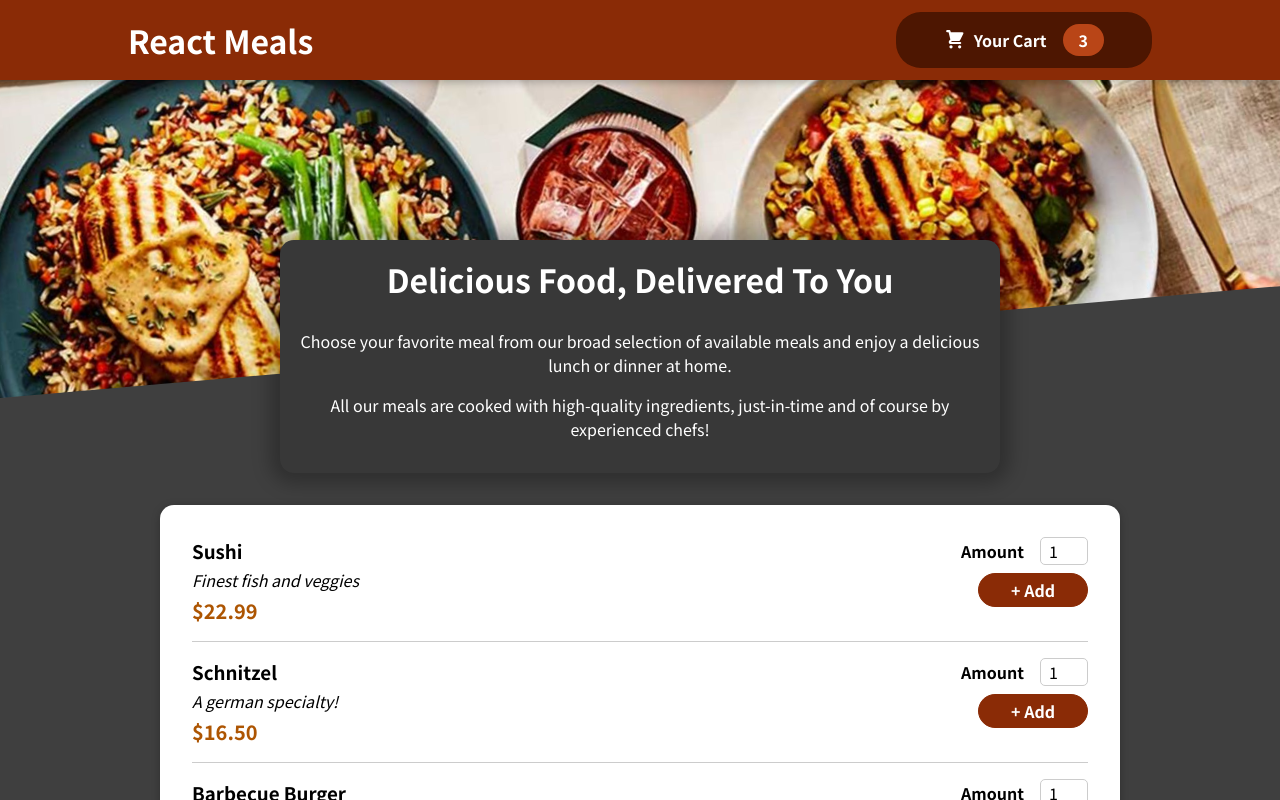
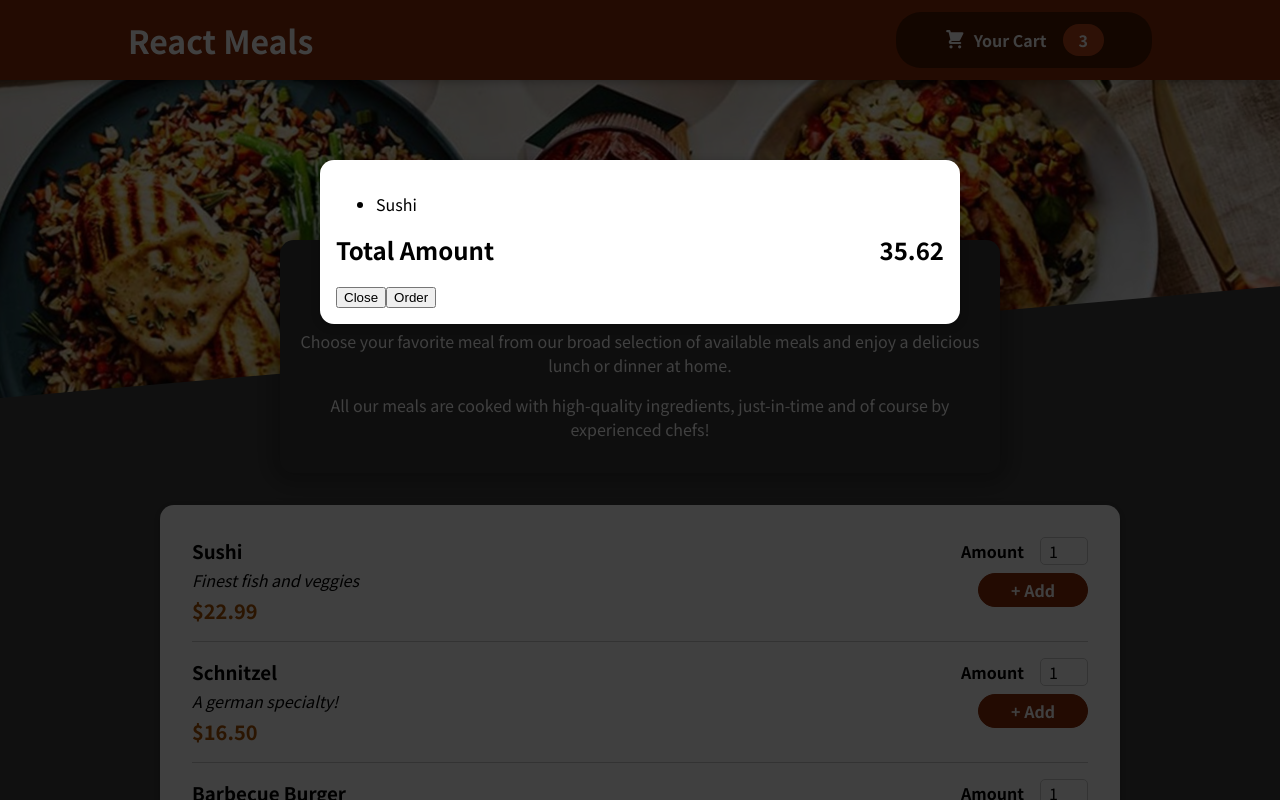
Before and after one commit to HennadiiZ/11ReactMeals, a React (Create React App) app: page / in a window 1280 px wide. Shown: the top 800 px of the page. Built offline with nearby package versions, Linux system fonts and the light colour scheme.

Commit message:
140 Adding a Modal via a React Portal

```diff
--- a/public/index.html
+++ b/public/index.html
@@ -28,7 +28,11 @@
   </head>
   <body>
     <noscript>You need to enable JavaScript to run this app.</noscript>
+    <!-- <div id="root"></div> -->
+
+    <div id="overlays"></div>
     <div id="root"></div>
+
     <!--
       This HTML file is a template.
       If you open it directly in the browser, you will see an empty page.
--- a/src/App.js
+++ b/src/App.js
@@ -1,10 +1,12 @@
 import React from 'react';
 import Header from './components/Layout/Header';
 import Meals from './components/Meals/Meals';
+import Cart from './components/Cart/Cart';
 
 function App() {
   return (
     <React.Fragment>
+      <Cart />
       <Header />
       <main>
         <Meals />
--- a/src/components/Cart/Cart.js
+++ b/src/components/Cart/Cart.js
@@ -1,5 +1,6 @@
 import classes from './Cart.module.css';
 import React from 'react';
+import Modal from '../UI/Modal';
 
 const Cart = (props) => {
   const cartItems = <ul className={classes['cart-item']}>
@@ -9,7 +10,7 @@
   </ul>
 
   return (
-    <div>
+    <Modal>
       {cartItems}
       <div className={classes.total}>
         <span>Total Amount</span>
@@ -19,7 +20,7 @@
         <button className={classes['button--alt']}>Close</button>
         <button className={classes.button}>Order</button>
       </div>
-    </div>
+    </Modal>
   );
 };
 
--- /dev/null
+++ b/src/components/UI/Modal.js
@@ -0,0 +1,32 @@
+import classes from './Modal.module.css';
+import React from 'react';
+import ReactDOM from 'react-dom';
+
+const Backdrop = (props) => {
+  return <div className={`${classes.backdrop}`} />
+};
+
+const ModalOverlay = (props) => {
+  return (
+    <div className={`${classes.modal}`}>
+      <div className={`${classes.content}`}>{props.children}</div>
+    </div>
+  )
+};
+
+const overlays = document.getElementById('overlays');
+
+const Modal = (props) => {
+  return (
+    // <React.Fragment>
+    //   <Backdrop />
+    //   <ModalOverlay>{props.children}</ModalOverlay>
+    // </React.Fragment>
+    <React.Fragment>
+      {ReactDOM.createPortal(<Backdrop />, overlays)}
+      {ReactDOM.createPortal(<ModalOverlay>{props.children}</ModalOverlay>, overlays)}
+    </React.Fragment>
+  )
+};
+
+export default Modal;
--- /dev/null
+++ b/src/components/UI/Modal.module.css
@@ -0,0 +1,44 @@
+.backdrop {
+  position: fixed;
+  top: 0;
+  left: 0;
+  width: 100%;
+  height: 100vh;
+  z-index: 20;
+  background-color: rgba(0, 0, 0, 0.75);
+}
+
+.modal {
+  position: fixed;
+  top: 20vh;
+  left: 5%;
+  width: 90%;
+  background-color: white;
+  padding: 1rem;
+  border-radius: 14px;
+  box-shadow: 0 2px 8px rgba(0, 0, 0, 0.25);
+  z-index: 30;
+  animation: slide-down 300ms ease-out forwards;
+}
+
+.content {
+
+}
+
+@media (min-width: 768px) {
+  .modal {
+    width: 40rem;
+    left: calc(50% - 20rem);
+  }
+}
+
+@keyframes slide-down {
+  from {
+    opacity: 0;
+    transform: translateY(-3rem);
+  }
+  to {
+    opacity: 1;
+    transform: translateY(0);
+  }
+}
--- a/src/index.js
+++ b/src/index.js
@@ -18,3 +18,5 @@
 // 137 Adding a Form
 
 // 139 Working on the _Shopping Cart_ Component
+
+// 140 Adding a Modal via a React Portal
```
Also changed, not shown: 1 other file (tests, documents, lock files or other folders).
